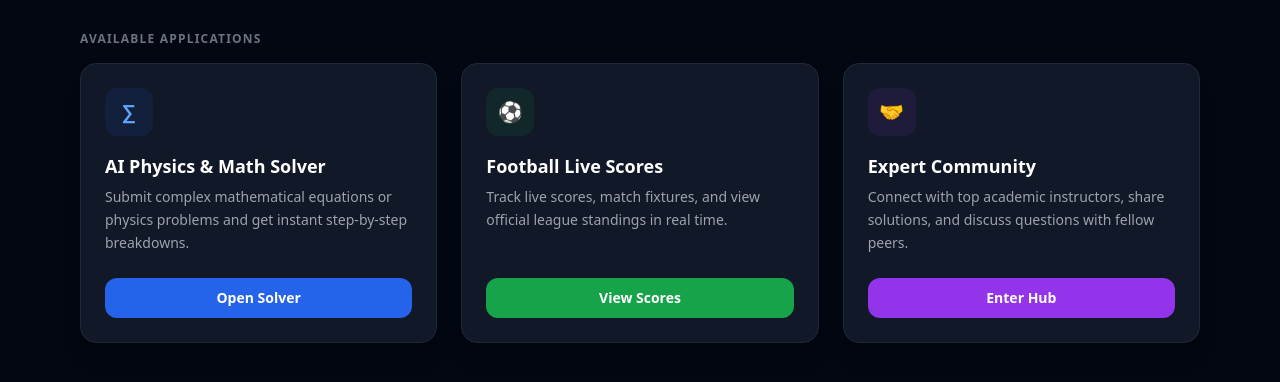
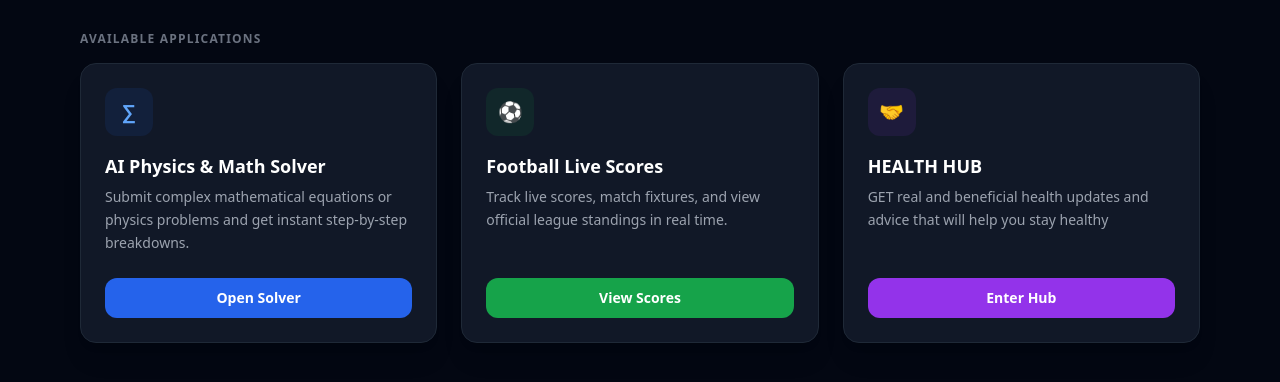
Before and after one commit to Josephonyek/NexusPro, a plain HTML site: page dashboard.html in a window 1280 px wide. Shown: the part 214-596 px from the top of the page. Drawn offline with nearby package versions, Linux system fonts and the light colour scheme; no server answers; sample sign-in values are in the browser's storage.

Commit message:
Update dashboard.html

```diff
--- a/dashboard.html
+++ b/dashboard.html
@@ -107,12 +107,12 @@
             <div class="bg-gray-900 border border-gray-800 p-6 rounded-2xl flex flex-col justify-between hover:border-purple-500/30 transition duration-300 shadow-xl">
                 <div>
                     <div class="w-12 h-12 rounded-xl bg-purple-600/10 flex items-center justify-center text-purple-400 font-bold text-xl mb-4">🤝</div>
-                    <h4 class="text-lg font-bold mb-1.5">Expert Community</h4>
+                    <h4 class="text-lg font-bold mb-1.5">HEALTH HUB</h4>
                     <p class="text-gray-400 text-sm leading-relaxed">
-                        Connect with top academic instructors, share solutions, and discuss questions with fellow peers.
+                        GET real and beneficial health updates and advice that will help you stay healthy
                     </p>
                 </div>
-                <button onclick="window.location.href='community.html'" class="mt-6 w-full py-2.5 bg-purple-600 hover:bg-purple-700 active:scale-[0.99] text-white font-bold rounded-xl text-sm transition">
+                <button onclick="window.location.href='health.html'" class="mt-6 w-full py-2.5 bg-purple-600 hover:bg-purple-700 active:scale-[0.99] text-white font-bold rounded-xl text-sm transition">
                     Enter Hub
                 </button>
             </div>
```
